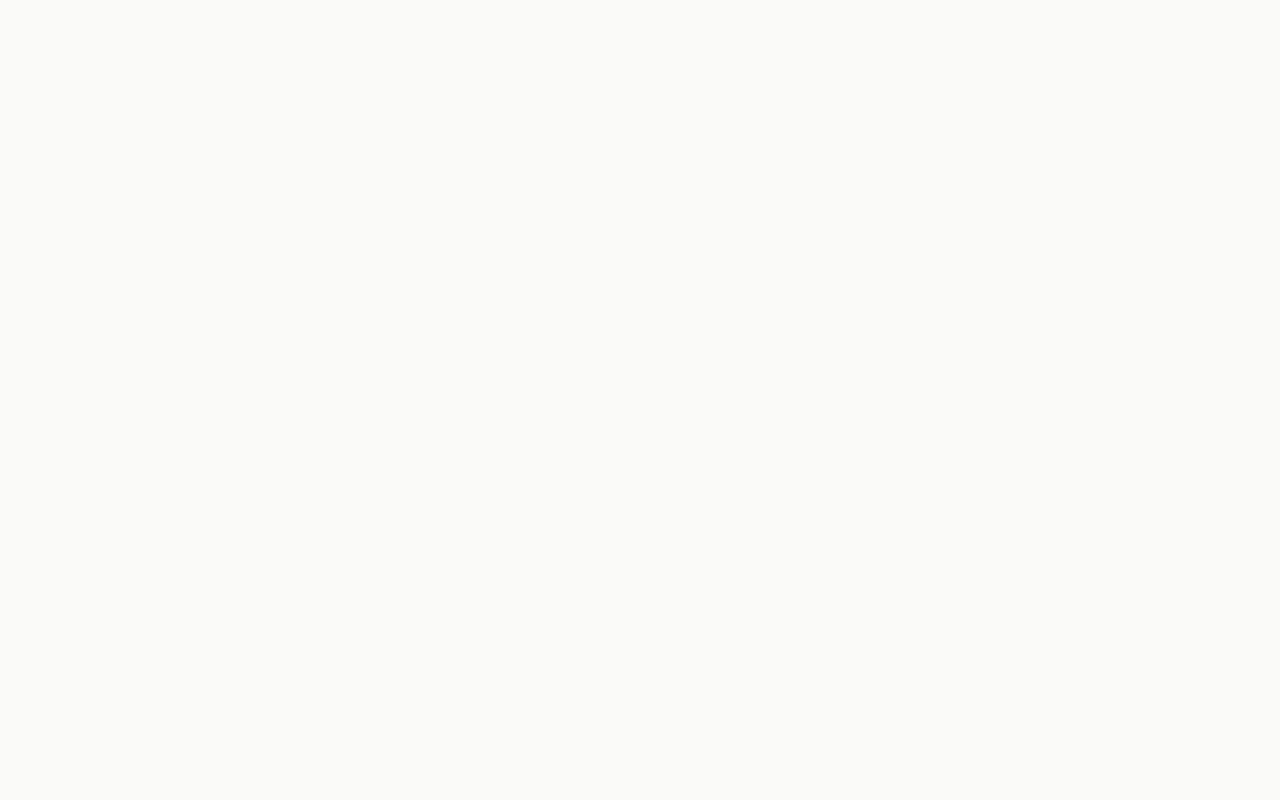
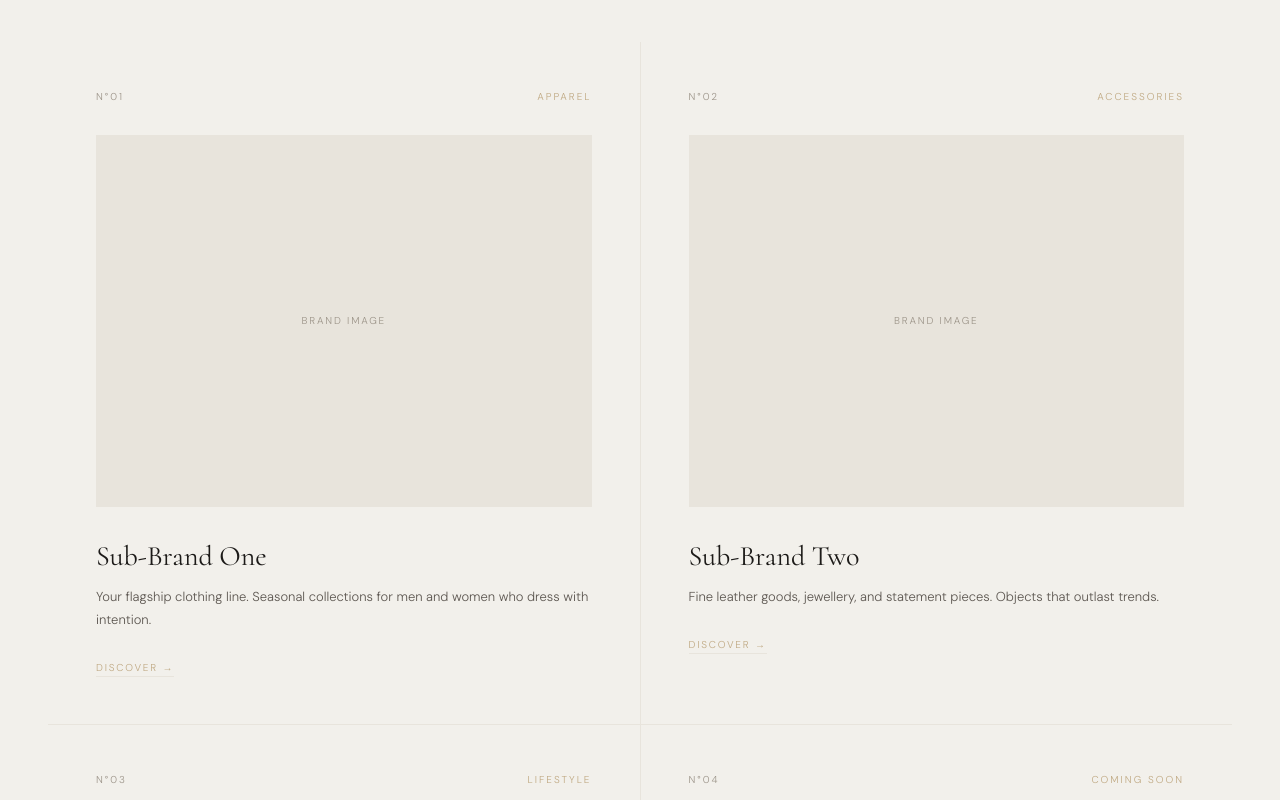
Before and after one commit to Jominusjoplus/nathans-sphere2, a Next.js app: page / in a window 1280 px wide. Shown: the part 1660-2460 px from the top of the page. Before the commit the page ends 1414 px from the top, so only its background shows below. Built offline with nearby package versions, Linux system fonts and the light colour scheme.

Commit message:
feat: add SubBrands section

```diff
--- a/app/page.tsx
+++ b/app/page.tsx
@@ -1,6 +1,7 @@
 import Nav from '@/components/Nav';
 import Hero from '@/components/Hero';
 import Manifesto from '@/components/Manifesto';
+import SubBrands from '@/components/SubBrands';
 
 export default function Home() {
   return (
@@ -8,6 +9,7 @@ export default function Home() {
       <Nav />
       <Hero />
       <Manifesto />
+      <SubBrands />
     </main>
   );
 }
--- /dev/null
+++ b/components/SubBrands.tsx
@@ -0,0 +1,110 @@
+'use client';
+const BRANDS = [
+  {
+    id: '01',
+    name: 'Sub-Brand One',
+    category: 'Apparel',
+    desc: 'Your flagship clothing line. Seasonal collections for men and women who dress with intention.',
+  },
+  {
+    id: '02',
+    name: 'Sub-Brand Two',
+    category: 'Accessories',
+    desc: 'Fine leather goods, jewellery, and statement pieces. Objects that outlast trends.',
+  },
+  {
+    id: '03',
+    name: 'Sub-Brand Three',
+    category: 'Lifestyle',
+    desc: 'The Sphere extends beyond clothing — into the spaces you inhabit and the objects you choose.',
+  },
+  {
+    id: '04',
+    name: 'Sub-Brand Four',
+    category: 'Coming Soon',
+    desc: "A new chapter in the Nathan's Sphere universe. Currently in development — watch this space.",
+  },
+];
+
+export default function SubBrands() {
+  return (
+    <section id="subbrands" style={{
+      background: 'var(--off-white)',
+      padding: '120px 48px',
+      borderTop: '0.5px solid var(--stone)',
+    }}>
+      <div style={{ maxWidth: 1200, margin: '0 auto' }}>
+
+        {/* Header */}
+        <div style={{ display: 'flex', justifyContent: 'space-between', alignItems: 'flex-end', marginBottom: 72 }}>
+          <div>
+            <p style={{ fontSize: 10, letterSpacing: '0.22em', textTransform: 'uppercase', color: 'var(--accent)', marginBottom: 16 }}>
+              The Universe
+            </p>
+            <h2 style={{ fontFamily: 'Cormorant, serif', fontSize: 'clamp(36px, 5vw, 60px)', fontWeight: 300, color: 'var(--dark)', lineHeight: 1.1 }}>
+              Our Sub-Brands
+            </h2>
+          </div>
+          <p style={{ fontSize: 13, color: 'var(--warm-gray)', maxWidth: 200, textAlign: 'right', lineHeight: 1.8, fontWeight: 300 }}>
+            Four worlds.<br />One vision.
+          </p>
+        </div>
+
+        {/* Grid */}
+        <div style={{ display: 'grid', gridTemplateColumns: 'repeat(2, 1fr)', gap: '1px', background: 'var(--stone)' }}>
+          {BRANDS.map((b) => (
+            <div
+              key={b.id}
+              style={{ background: 'var(--off-white)', padding: 48, cursor: 'pointer', transition: 'background 0.3s' }}
+              onMouseEnter={e => (e.currentTarget.style.background = 'var(--white)')}
+              onMouseLeave={e => (e.currentTarget.style.background = 'var(--off-white)')}
+            >
+              {/* Top meta */}
+              <div style={{ display: 'flex', justifyContent: 'space-between', marginBottom: 32 }}>
+                <span style={{ fontSize: 10, letterSpacing: '0.2em', color: 'var(--warm-gray)', textTransform: 'uppercase' }}>
+                  N°{b.id}
+                </span>
+                <span style={{ fontSize: 10, letterSpacing: '0.2em', color: 'var(--accent)', textTransform: 'uppercase' }}>
+                  {b.category}
+                </span>
+              </div>
+
+              {/* Image placeholder */}
+              <div style={{
+                width: '100%', aspectRatio: '4/3',
+                background: 'var(--stone)', marginBottom: 32,
+                display: 'flex', alignItems: 'center', justifyContent: 'center',
+              }}>
+                {/* Replace later with:
+                    import Image from 'next/image';
+                    <Image src="/images/brand-01.jpg" fill style={{ objectFit: 'cover' }} alt={b.name} />
+                */}
+                <p style={{ fontSize: 10, letterSpacing: '0.18em', textTransform: 'uppercase', color: 'var(--warm-gray)' }}>
+                  Brand Image
+                </p>
+              </div>
+
+              {/* Info */}
+              <h3 style={{ fontFamily: 'Cormorant, serif', fontSize: 28, fontWeight: 400, color: 'var(--dark)', marginBottom: 12 }}>
+                {b.name}
+              </h3>
+              <p style={{ fontSize: 13, lineHeight: 1.8, color: 'var(--mid)', fontWeight: 300, marginBottom: 24 }}>
+                {b.desc}
+              </p>
+
+              {/* CTA */}
+              <span style={{
+                fontSize: 10, letterSpacing: '0.18em', textTransform: 'uppercase',
+                color: 'var(--accent)', borderBottom: '0.5px solid var(--stone)',
+                paddingBottom: 2,
+              }}>
+                Discover →
+              </span>
+            </div>
+          ))}
+        </div>
+
+      </div>
+    </section>
+  );
+}
```
